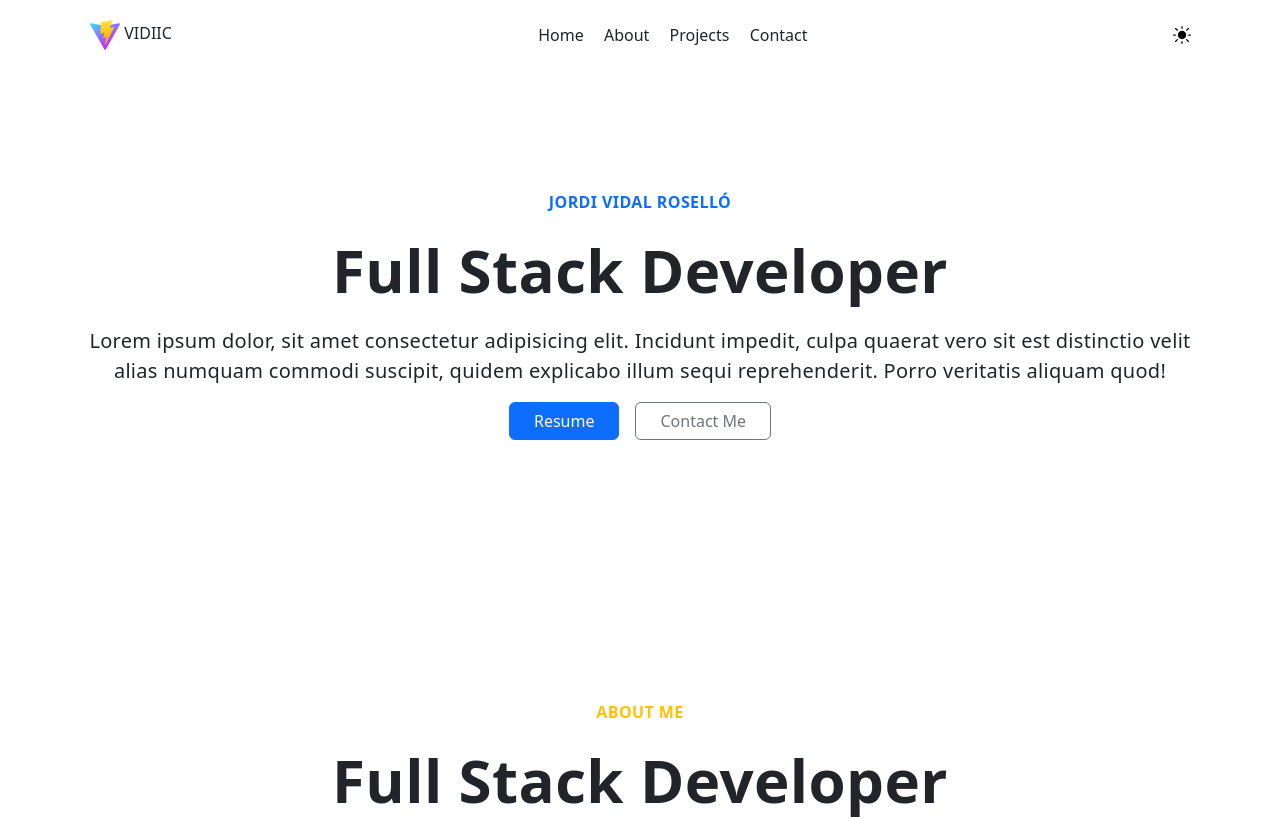
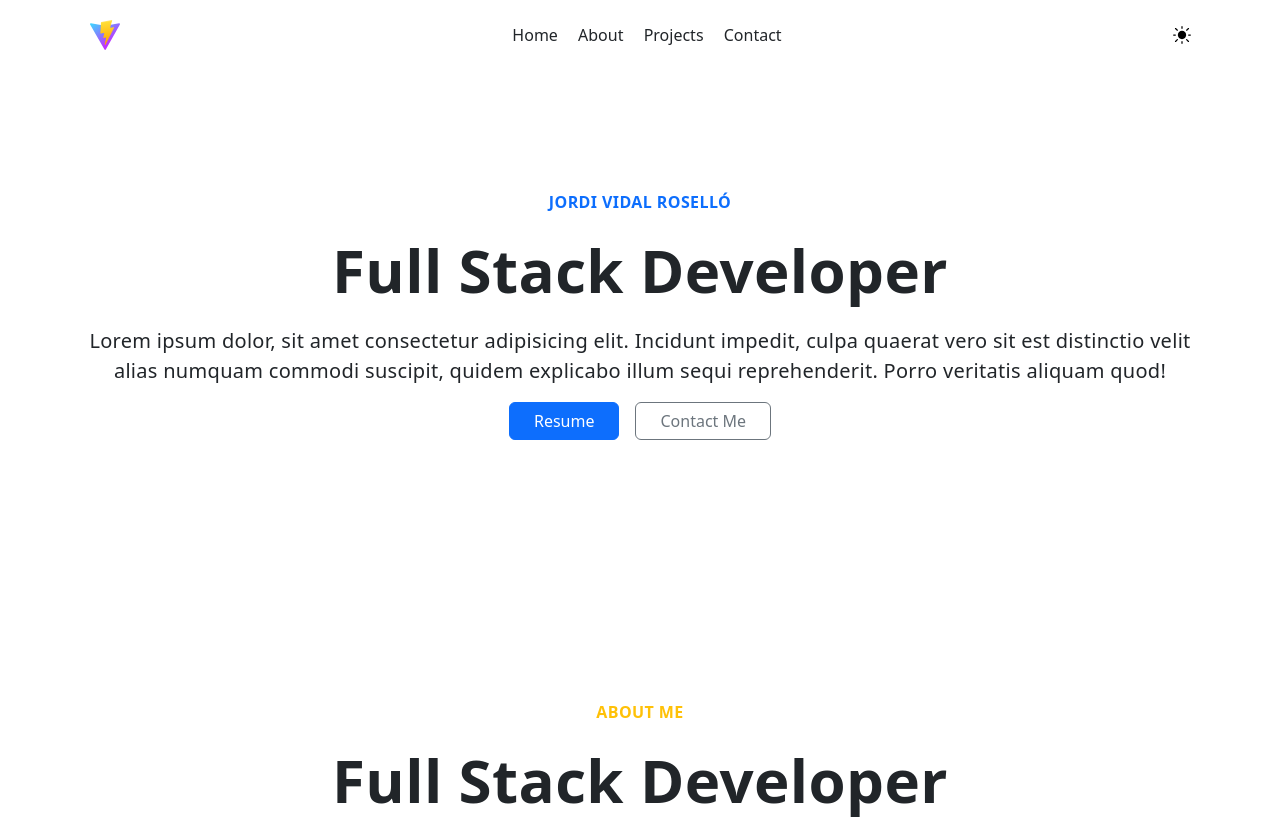
Before and after one commit to JordiiVidal/legacy-portfolio, a website built with Vite: page index.html in a window 1280 px wide. Shown: the top 819 px of the page. Built offline with nearby package versions, Linux system fonts and the light colour scheme; files whose address does not match are found by name.

Commit message:
fix header

```diff
--- a/index.html
+++ b/index.html
@@ -18,7 +18,6 @@
     <nav class="container">
       <div id="logo" grid-area="logo">
         <img src="/vite.svg">
-        <label class="text-uppercase">Vidiic</label>
       </div>
 
       <div id="steps" grid-area="steps">
```
